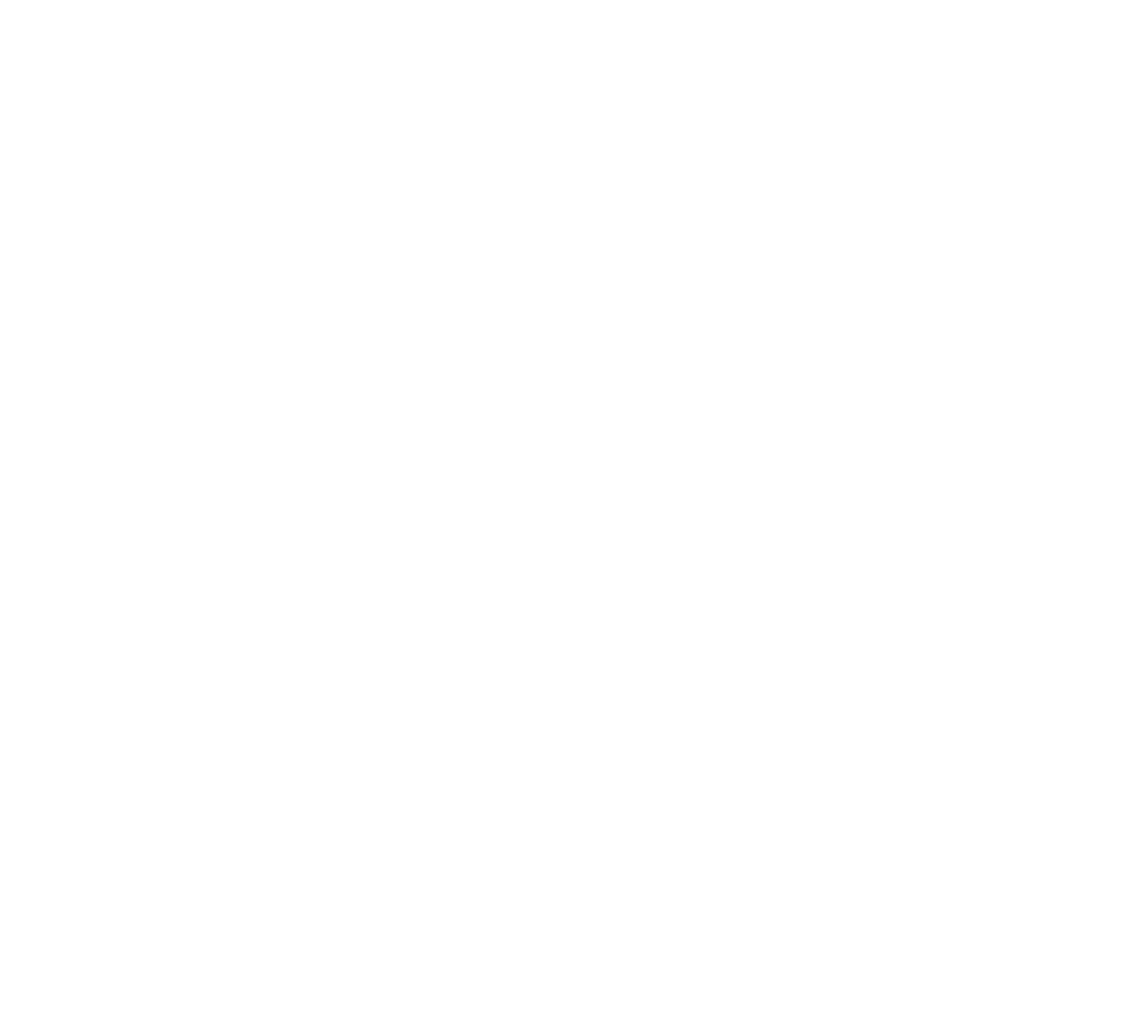
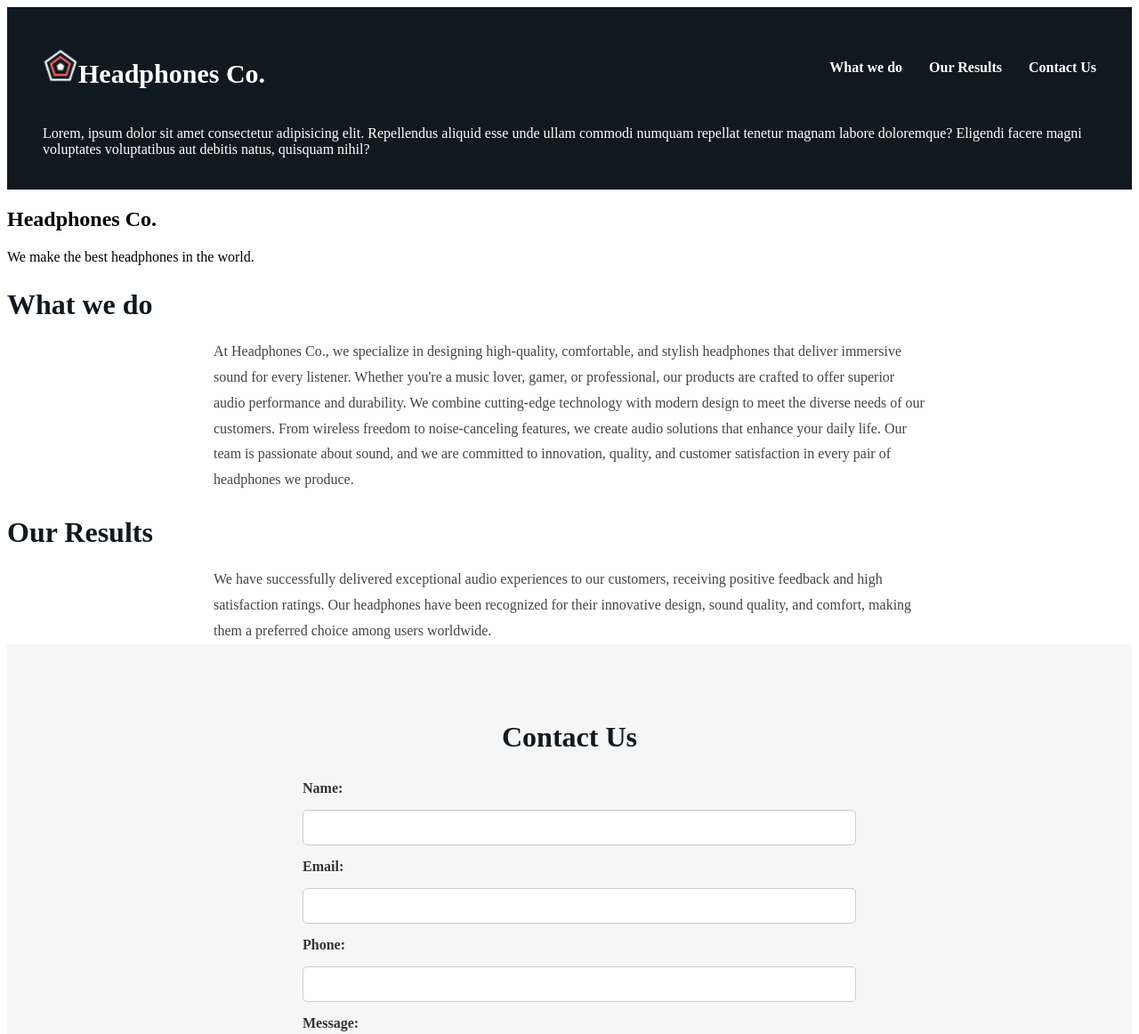
Before and after one commit to Kesde/alx_html_css, a plain HTML site: page headphones/8-index.html in a window 1280 px wide. Shown: the top 1162 px of the page at 89% size. Before the commit the page ends 800 px from the top, so only its background shows below. Drawn offline with Linux system fonts and the light colour scheme.

Commit message:
update files

```diff
--- a/headphones/7-index.html
+++ b/headphones/7-index.html
@@ -4,7 +4,7 @@
     <meta charset="UTF-8">
     <meta name="viewport" content="width=device-width, initial-scale=1.0">
     <title>Headphones Co.</title>
-    <link rel="stylesheet" href="6-styles.css">
+    <link rel="stylesheet" href="7-styles.css">
     <meta name="description" content="Headphones Co. - We make the best headphones">
     <link rel="icon" href="images/favicon.ico" type="image/x-icon">
 </head>
--- a/headphones/8-index.html
+++ b/headphones/8-index.html
@@ -0,0 +1,68 @@
+<!DOCTYPE html>
+<html lang="en">
+<head>
+    <meta charset="UTF-8">
+    <meta name="viewport" content="width=device-width, initial-scale=1.0">
+    <title>Headphones Co.</title>
+    <link rel="stylesheet" href="7-styles.css">
+    <meta name="description" content="Headphones Co. - We make the best headphones">
+    <link rel="icon" href="images/favicon.ico" type="image/x-icon">
+</head>
+<body>
+    <header>
+        <nav class="navbar">
+            <div class="logo">
+                <h1><img src="images/favicon.ico" alt="Headphones Co. Logo" />Headphones Co.</h1>
+            </div>
+            <ul class="nav-links">
+                <li><a href="#about">What we do</a></li>
+      <li><a href="#results">Our Results</a></li>
+      <li><a href="#contact">Contact Us</a></li>
+    </ul>
+    <div class="cta-button">
+      <p>Lorem, ipsum dolor sit amet consectetur adipisicing elit. Repellendus aliquid esse unde ullam commodi numquam repellat tenetur magnam labore doloremque? Eligendi facere magni voluptates voluptatibus aut debitis natus, quisquam nihil?</p>
+    </div>
+  </nav>
+</header>
+<body>
+    <main>
+        <section class="hero">
+            <h1>Headphones Co.</h1>
+            <p>We make the best headphones in the world.</p>
+        </section>
+        <section id="results">
+            <h2>What we do</h2>
+            <p>At Headphones Co., we specialize in designing high-quality, comfortable, and stylish headphones that deliver immersive sound for every listener. Whether you're a music lover, gamer, or professional, our products are crafted to offer superior audio performance and durability. We combine cutting-edge technology with modern design to meet the diverse needs of our customers. From wireless freedom to noise-canceling features, we create audio solutions that enhance your daily life. Our team is passionate about sound, and we are committed to innovation, quality, and customer satisfaction in every pair of headphones we produce.</p>
+        </section>
+        <section id="results">
+            <h2>Our Results</h2>
+            <p>We have successfully delivered exceptional audio experiences to our customers, receiving positive feedback and high satisfaction ratings. Our headphones have been recognized for their innovative design, sound quality, and comfort, making them a preferred choice among users worldwide.</p>
+        </section>
+        <section id="contact">
+  <h2>Contact Us</h2>
+  <form action="#" method="post" class="contact-form">
+    <label for="name">Name:</label>
+    <input type="text" id="name" name="name" required />
+
+    <label for="email">Email:</label>
+    <input type="email" id="email" name="email" required />
+
+    <label for="phone">Phone:</label>
+    <input type="tel" id="phone" name="phone" required />
+
+    <label for="message">Message:</label>
+    <textarea id="message" name="message" rows="5" required></textarea>
+
+    <button type="submit">Send Message</button>
+  </form>
+</section>
+        <section id="contact">
+            <p>If you have any questions or inquiries, feel free to reach out to us at <a href="mailto:info@headphonesco.com">info@headphonesco.com</a>.</p>
+        </section>
+    </main>
+  <b></b>
+  <footer>
+    <p>&copy; 2023 Headphones Co. All rights reserved.</p>
+  </footer>
+</body>
+</html>
--- a/headphones/8-styles.css
+++ b/headphones/8-styles.css
@@ -0,0 +1,152 @@
+header {
+  background-color: #101820;
+  color: white;
+  padding: 20px 40px;
+}
+
+.navbar {
+  display: flex;
+  align-items: center;
+  justify-content: space-between;
+  flex-wrap: wrap;
+}
+
+.logo {
+  display: flex;
+  align-items: center;
+  gap: 10px;
+  font-size: 20px;
+  font-weight: bold;
+}
+
+.logo img {
+  width: 40px;
+}
+
+.nav-links {
+  list-style: none;
+  display: flex;
+  gap: 30px;
+  padding: 0;
+  margin: 0;
+}
+
+.nav-links li a {
+  text-decoration: none;
+  color: white;
+  font-weight: 600;
+  transition: color 0.3s;
+}
+
+.nav-links li a:hover {
+  color: #ff6f61;
+}
+
+.cta-button .btn {
+  background-color: #ff6f61;
+  color: white;
+  padding: 10px 20px;
+  border-radius: 20px;
+  text-decoration: none;
+  font-weight: bold;
+  transition: background 0.3s;
+}
+
+.cta-button .btn:hover {
+  background-color: #e65a4f;
+}
+
+.results {
+  background-color: #ffffff;
+  padding: 60px 20px;
+  text-align: center;
+}
+
+#what-we-do h2,
+#results h2 {
+  font-size: 32px;
+  color: #101820;
+  margin-bottom: 20px;
+}
+
+#what-we-do p,
+#results p {
+  font-size: 16px;
+  line-height: 1.8;
+  max-width: 800px;
+  margin: 0 auto;
+  color: #444;
+}
+#contact {
+  background-color: #f6f6f6;
+  padding: 60px 20px;
+  text-align: center;
+}
+
+#contact h2 {
+  font-size: 32px;
+  color: #101820;
+  margin-bottom: 30px;
+}
+
+.contact-form {
+  max-width: 600px;
+  margin: 0 auto;
+  text-align: left;
+  display: flex;
+  flex-direction: column;
+  gap: 15px;
+}
+
+.contact-form label {
+  font-weight: 600;
+  color: #333;
+}
+
+.contact-form input,
+.contact-form textarea {
+  padding: 10px;
+  border: 1px solid #ccc;
+  border-radius: 5px;
+  font-size: 16px;
+  width: 100%;
+}
+
+.contact-form button {
+  background-color: #ff6f61;
+  color: white;
+  padding: 12px;
+  border: none;
+  border-radius: 25px;
+  font-size: 16px;
+  font-weight: bold;
+  cursor: pointer;
+  transition: background 0.3s;
+}
+
+.contact-form button:hover {
+  background-color: #e65a4f;
+}
+
+.contact-note {
+  margin-top: 30px;
+  font-size: 14px;
+  color: #333;
+}
+
+.contact-note a {
+  color: #ff6f61;
+  text-decoration: none;
+}
+
+.contact-note a:hover {
+  text-decoration: underline;
+}
+
+footer {
+  background-color: #101820;
+  color: white;
+  text-align: center;
+  padding: 20px;
+  font-size: 14px;
+}
```
